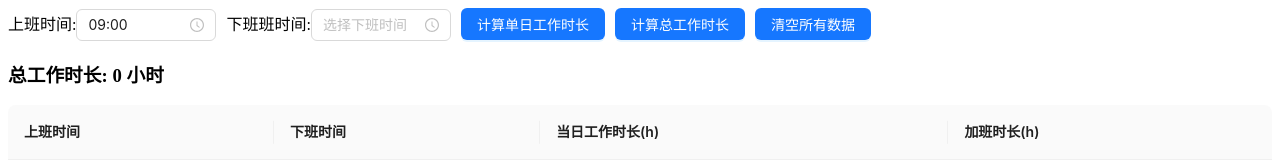
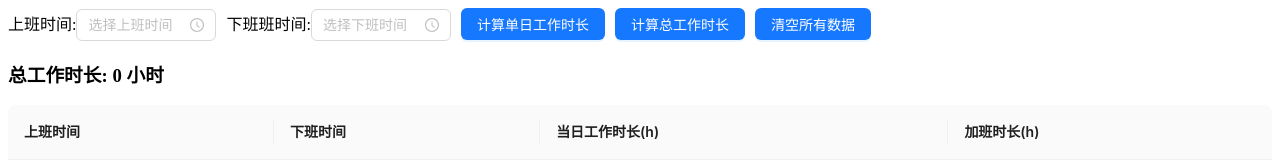
Before and after one commit to Kuka-ze/react-intelligent, a React (Create React App) app: page / in a window 1280 px wide. Shown: the top 160 px of the page. Built offline with nearby package versions, Linux system fonts and the light colour scheme.

Commit message:
去除默认参数

```diff
--- a/src/function/WorkHoursCalculator.js
+++ b/src/function/WorkHoursCalculator.js
@@ -8,7 +8,7 @@ const { TimePicker } = DatePicker;
 let timeFormat = 'HH:mm'
 
 const WorkHoursCalculator = () => {
-  const [startTime, setStartTime] = useState(moment('09:00', timeFormat));
+  const [startTime, setStartTime] = useState('');
   // const [startTime, setStartTime] = useState('');
   const [endTime, setEndTime] = useState('');
   const [workHoursRecords, setWorkHoursRecords] = useState([]);
```
